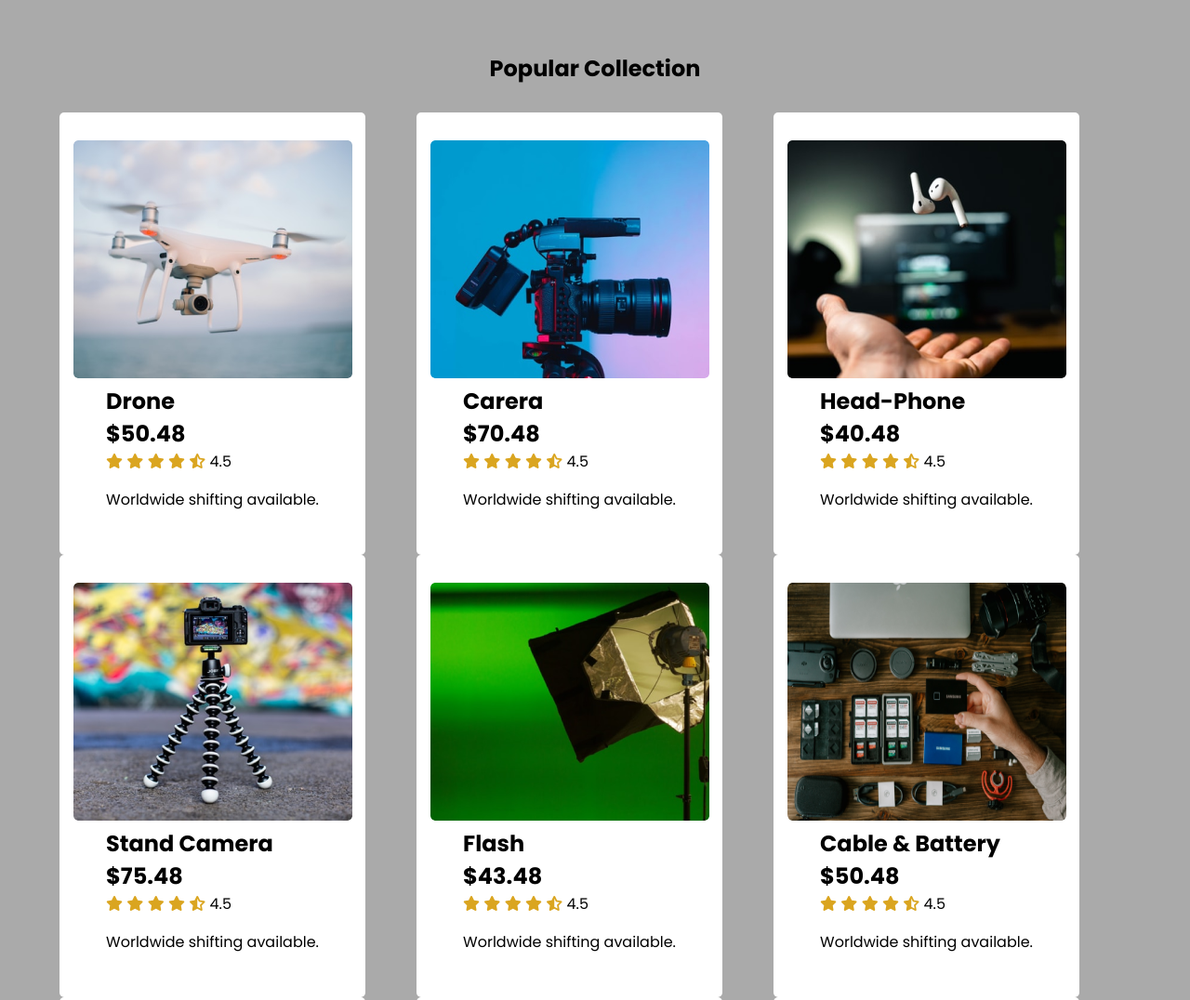
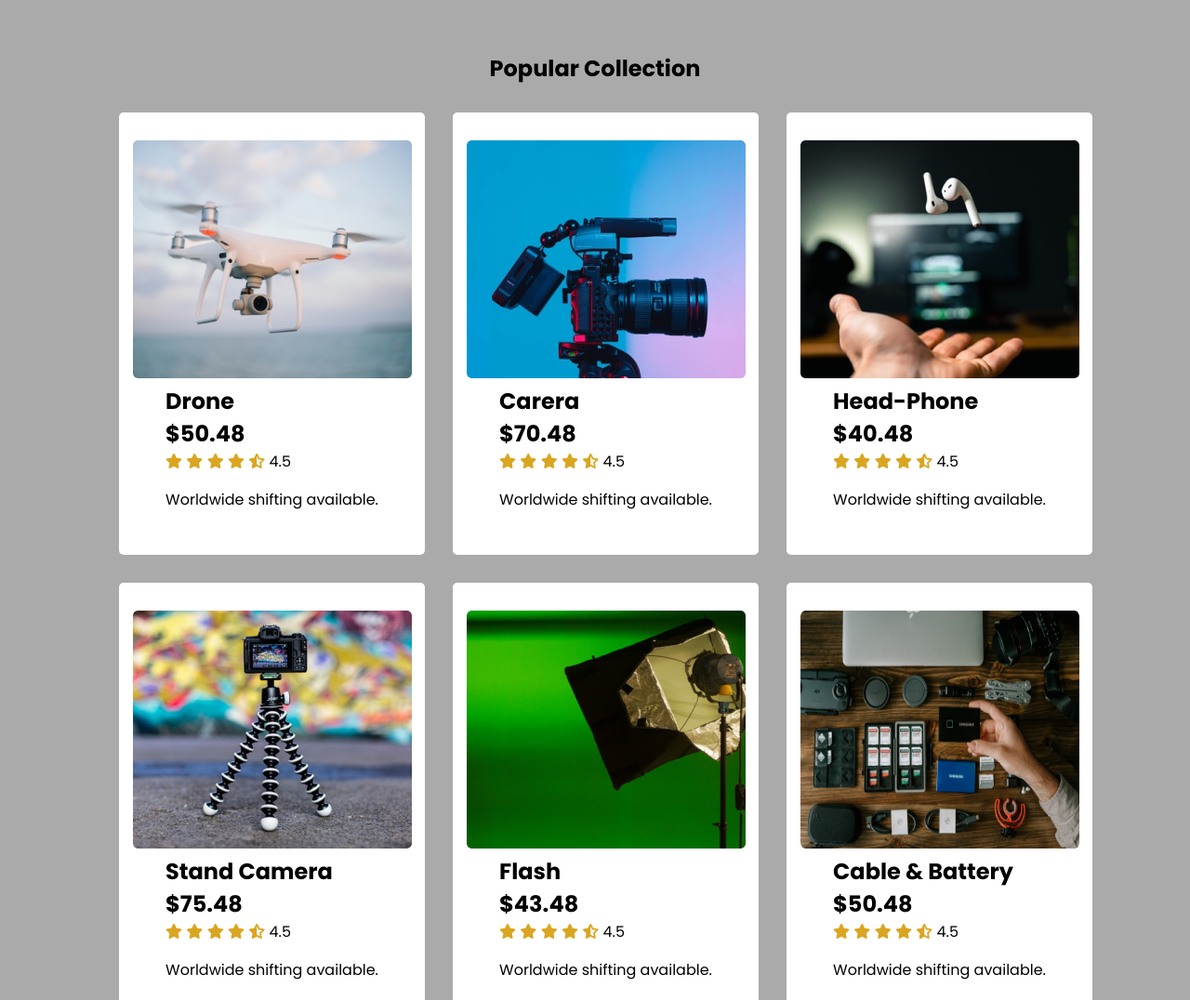
Before and after one commit to MoududAhammed/second-assignment, a plain HTML site: page index.html in a window 1280 px wide. Shown: the part 600-1676 px from the top of the page at 93% size. Drawn offline with Linux system fonts and the light colour scheme.

Commit message:
Product section done

```diff
--- a/styles/index.css
+++ b/styles/index.css
@@ -45,8 +45,10 @@ button a{
 .second-section{
     display:grid;
     grid-template-columns: repeat(3,1fr);
-    margin-left: 5%;
-    margin-right: 5%;
+    grid-gap: 30px;
+    margin-left: 10%;
+    margin-right: 10%;
+    /* align-items: center; */
 }
 .product{
     width: 329px;
@@ -57,6 +59,7 @@ button a{
     justify-content: center;
     align-items: center;
     border-radius: 5px;
+    /* margin: 0px; */
 }
 .second-section img{
     height: 256px;
```
